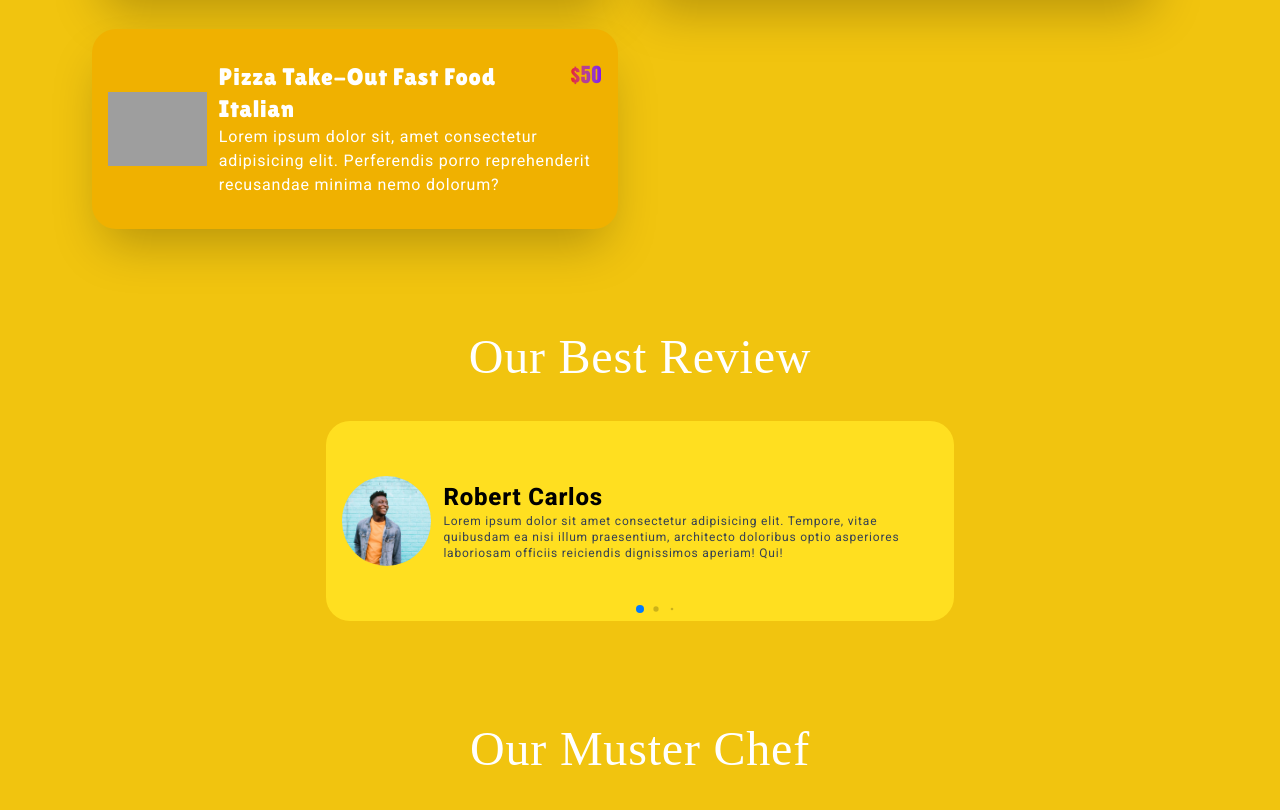
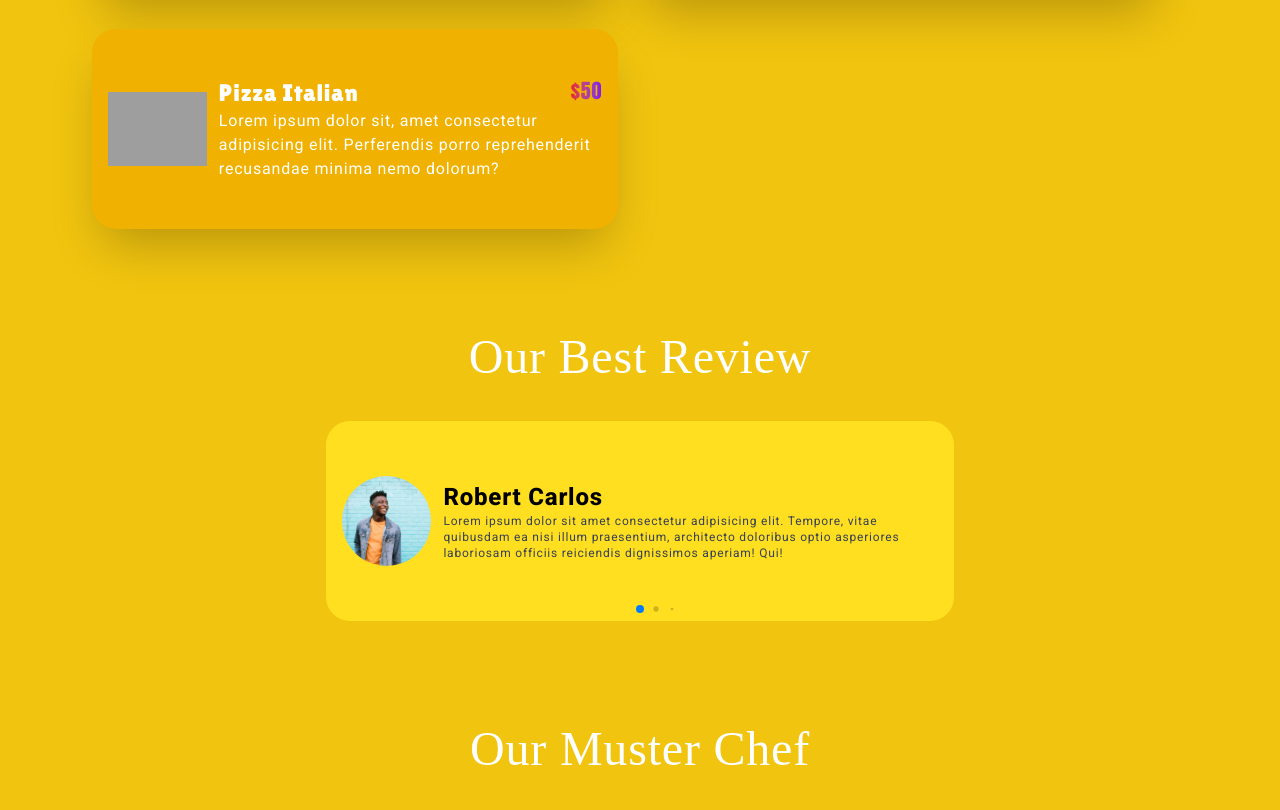
Before and after one commit to mehedii223/pizza-website, a website: page index.html in a window 1280 px wide. Shown: the part 4483-5293 px from the top of the page. Drawn offline with nearby package versions, Linux system fonts and the light colour scheme; grey boxes are pictures that could not be loaded; a web font is replaced by a local one.

Commit message:
6th commit

```diff
--- a/index.html
+++ b/index.html
@@ -322,7 +322,7 @@
                     <div class="h-[160px] bestItem pizza bg-yellow-500 dark:bg-bgColor rounded-3xl p-4 flex items-center shadow-2xl lg:h-[180px] xl:basis-[48%] xl:h-[200px]">
                         <img class="w-[20%]" src="img/menu/Pizza Take-out Fast food Italian cuisine.png" alt="">
                         <div class="ml-3 w-[80%] relative">
-                            <h1 class="capitalize text-xl lg:text-2xl font-secondaryFont xl:w-[80%]">Pizza Take-out Fast food Italian</h1>
+                            <h1 class="capitalize text-xl lg:text-2xl font-secondaryFont xl:w-[80%]">Pizza Italian</h1>
                             <p class="text-xs lg:text-base">Lorem ipsum dolor sit, amet consectetur adipisicing elit. Perferendis porro reprehenderit recusandae minima nemo dolorum?</p>
                             <h4 class="text-xl font-headfontfamily textLiner absolute top-0 right-0">$50</h4>
                         </div>
```
Also changed, not shown: output.css.
